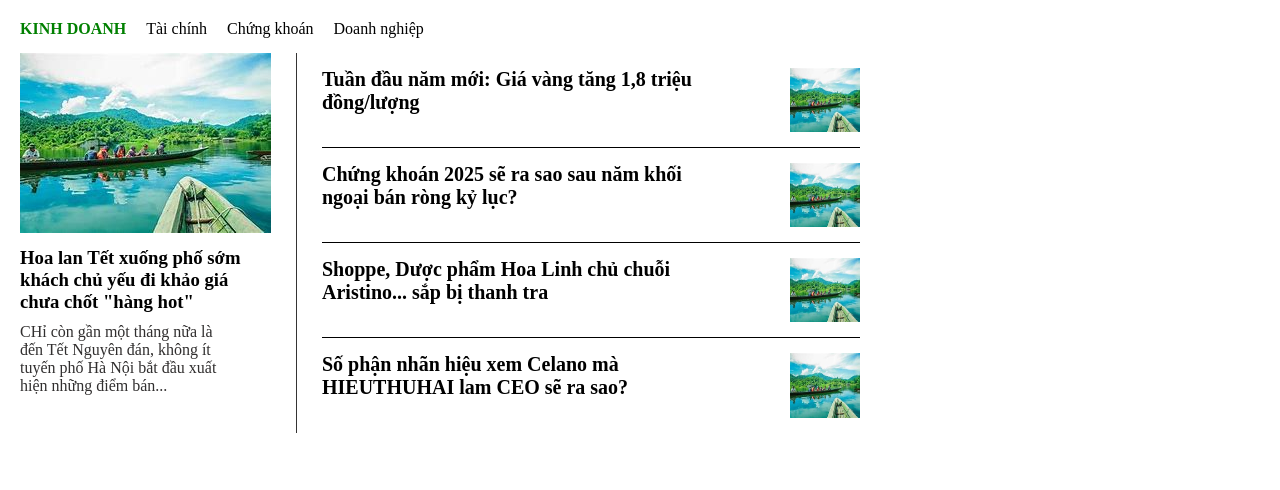
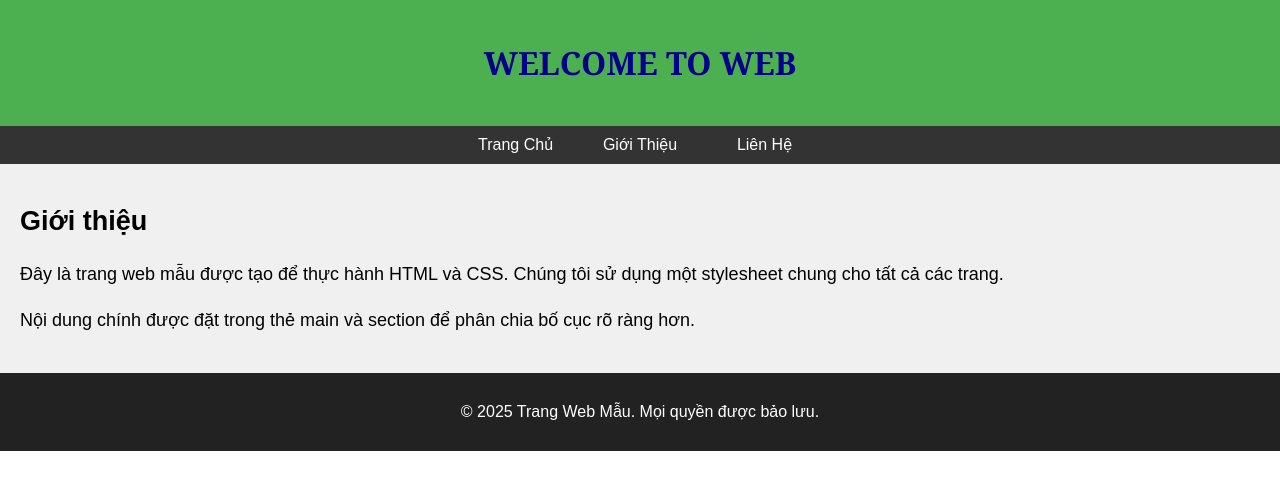
Before and after one commit to hoangquoc03/html, a plain HTML site: page index.html in a window 1280 px wide. Drawn offline with Linux system fonts and the light colour scheme.

Commit message:
Coursera

```diff
--- a/index.html
+++ b/index.html
@@ -7,50 +7,32 @@
     <link rel="stylesheet" href="style.css">
 </head>
 <body>
-    <div class="mybox">
-        <div class="container">
-            <nav class="nav">
-                <ul>
-                    <li>
-                        <a href="#!" class="title">KINH DOANH</a>
-                    </li>
-                    <li>
-                        <a href="#!">Tài chính</a>
-                    </li>
-                    <li>
-                        <a href="#!">Chứng khoán</a>
-                    </li>
-                    <li>
-                        <a href="#!">Doanh nghiệp</a>
-                    </li>
-                </ul>
-            </nav>
-            <div class="bottom">
-                <div class="left">
-                    <img src="./download (1).jpg" alt="hinh anh" class="img">
-                    <h3>Hoa lan Tết xuống phố sớm khách chủ yếu đi khảo giá chưa chốt "hàng hot"</h3>
-                    <p>CHỉ còn gần một tháng nữa là đến Tết Nguyên đán, không ít tuyến phố Hà Nội bắt đầu xuất hiện những điểm bán...</p>
-                </div>
-                <div class="right">
-                    <div class="item">
-                        <h4>Tuần đầu năm mới: Giá vàng tăng 1,8 triệu đồng/lượng</h4>
-                        <img src="./download (1).jpg" alt="" class="img-item">
-                    </div>
-                    <div class="item">
-                        <h4>Chứng khoán 2025 sẽ ra sao sau năm khối ngoại bán ròng kỷ lục?</h4>
-                        <img src="./download (1).jpg" alt="" class="img-item">
-                    </div>
-                    <div class="item">
-                        <h4>Shoppe, Dược phẩm Hoa Linh chủ chuỗi Aristino... sắp bị thanh tra</h4>
-                        <img src="./download (1).jpg" alt="" class="img-item">
-                    </div>
-                    <div class="item item4">
-                        <h4>Số phận nhãn hiệu xem Celano mà HIEUTHUHAI lam CEO sẽ ra sao?</h4>
-                        <img src="./download (1).jpg" alt="" class="img-item">
-                    </div>
-                </div>
-            </div>
-        </div>
-    </div>
+     <header>
+    <h1>WELCOME TO WEB</h1>
+  </header>
+
+  <!-- Thanh điều hướng -->
+  <nav>
+    <ul>
+      <li><a href="index.html">Trang Chủ</a></li>
+      <li><a href="about.html">Giới Thiệu</a></li>
+      <li><a href="contact.html">Liên Hệ</a></li>
+    </ul>
+  </nav>
+
+  <!-- Nội dung chính -->
+  <main>
+    <section class="content">
+      <h2>Giới thiệu</h2>
+      <p>Đây là trang web mẫu được tạo để thực hành HTML và CSS. Chúng tôi sử dụng một stylesheet chung cho tất cả các trang.</p>
+      <p>Nội dung chính được đặt trong thẻ main và section để phân chia bố cục rõ ràng hơn.</p>
+    </section>
+  </main>
+
+  <!-- Chân trang -->
+  <footer>
+    <p>&copy; 2025 Trang Web Mẫu. Mọi quyền được bảo lưu.</p>
+  </footer>
+
 </body>
 </html>
--- a/style.css
+++ b/style.css
@@ -1,67 +1,74 @@
-* {
-    margin: 0;
-    padding: 0;
-    box-sizing: border-box;
-    cursor: pointer;
-}
-a{
-    text-decoration: none;
-    color: black;
-}
-.mybox{
-    width: 880px;
-}
-.title{
-    color: green;
-    font-weight: 600;
-}
-.container{
-    padding: 20px;
+
+body {
+  margin: 0;
+  padding: 0;
+  font-family: sans-serif;
 }
 
-.nav ul{
-    display: flex;
-    list-style-type: none;
-    gap: 20px;
-}
-.bottom{
-    display: flex;
-    padding-top: 15px;
-}
-.left{
-    width: 30%;
-    margin-right: 25px;
-}
-h3{
-    padding: 10px 0;
-    width: 90%;
-}
-p{
-    color: rgb(49, 47, 47);
-    width: 85%;
-}
-.img-item{
-    width: 70px;
 
-}
-.item{
-    display: flex;
-    justify-content: space-between;
-    height: 95px;
-    padding: 15px 0;
-    border-bottom:1px solid black ;
-}
-.item.item4{
-    border: none;
-}
-.right{
-    padding-left: 25px;
-    height: 100%;
-    border-left: 1px solid rgb(53, 52, 52);
-    width: 70%;
+header {
+  background-color: #4CAF50;
+  padding: 20px;
+  color: white;
+  text-align: center;
 }
 
-h4{
-    width: 70%;
-    font-size: 20px;
+
+nav {
+  background-color: #333;
 }
+
+nav ul {
+  list-style-type: none;
+  padding: 0;
+  margin: 0;
+  text-align: center;
+}
+
+nav ul li {
+  display: inline-block;
+  width: 120px;
+}
+
+nav ul li a {
+  display: block;
+  padding: 10px;
+  color: white;
+  text-decoration: none;
+}
+
+nav ul li a:hover {
+  background-color: #575757;
+}
+
+
+main {
+  background-color: #f0f0f0;
+  padding: 20px;
+  font-size: 16px;
+}
+
+.content {
+  font-family: Arial, sans-serif;
+  font-size: 18px;
+}
+
+
+h1 {
+  text-align: center;
+  font-family: Georgia, serif;
+  color: darkblue;
+}
+
+
+p {
+  line-height: 1.6;
+}
+
+
+footer {
+  background-color: #222;
+  color: white;
+  text-align: center;
+  padding: 10px;
+}
```
